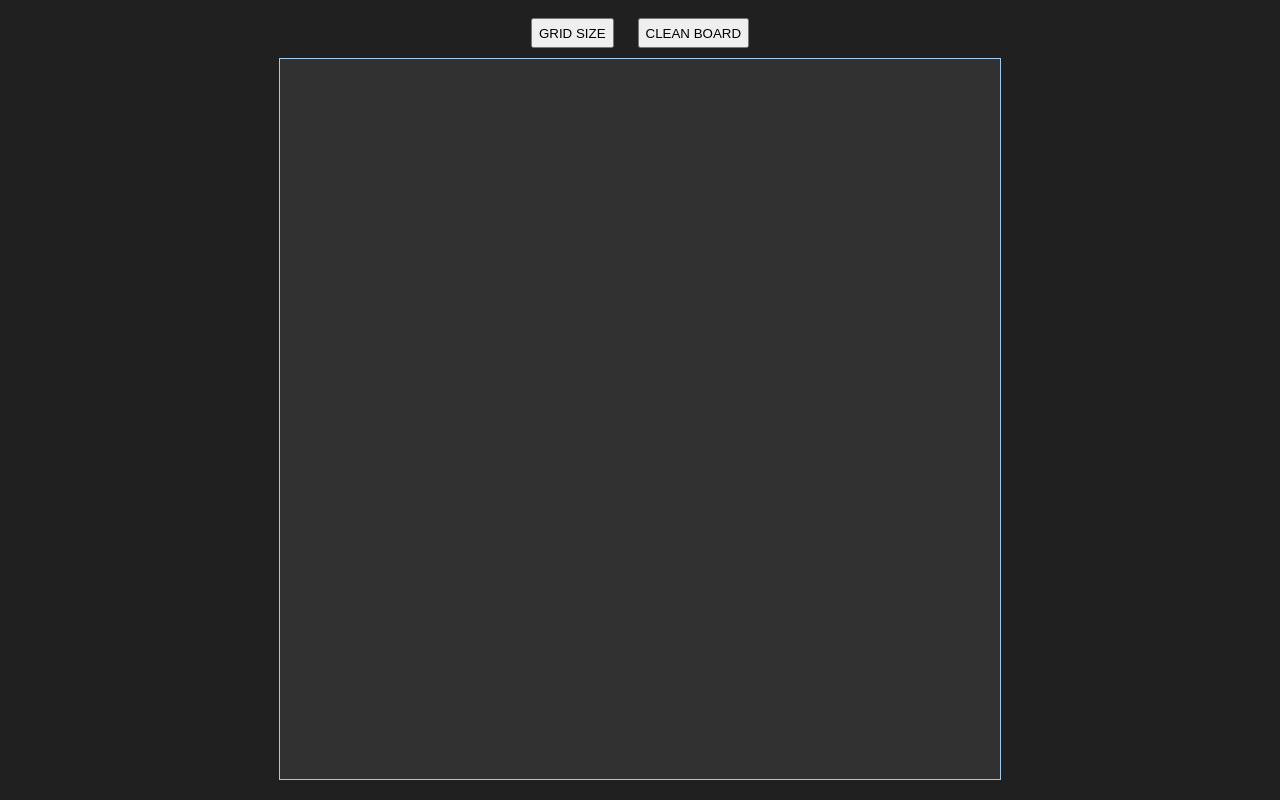
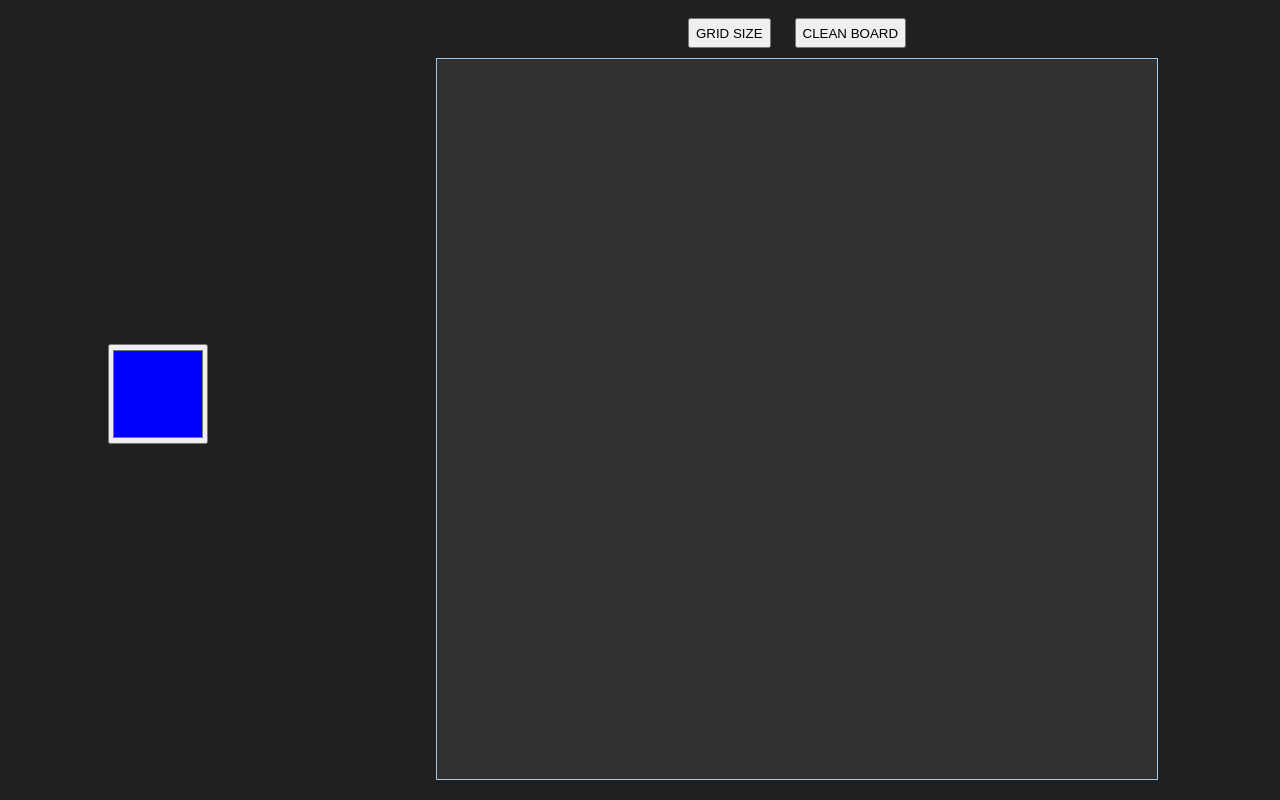
Before and after one commit to SagiHalevy/sketchpad, a plain HTML site: page index.html in a window 1280 px wide. Drawn offline with Linux system fonts and the light colour scheme.

Commit message:
Added color picker

```diff
--- a/index.html
+++ b/index.html
@@ -8,6 +8,11 @@
     <script src="script.js" defer></script>
 </head>
 <body>
+
+   <div class="colorPanel">
+    <input type="color" id="colorPicker" value="#0000ff">
+   </div>
+
 
     <div class="whole">
         <div class="utilityBtns">
--- a/script.js
+++ b/script.js
@@ -1,5 +1,10 @@
+const container = document.querySelector('.container');
+const gridSizeBtn = document.querySelector('.gridSizeBtn');
+const cleanBtn = document.querySelector('.cleanBtn');
+const colorPicker = document.querySelector('#colorPicker');
+
 let mouseIsDown = false;
-let selectedColor = 'green';
+let selectedColor = colorPicker.value;
 const MAX_GRID_SIZE = 100;
 const GRID_RELATIVE_SIZE = 90; //Size of sketch-board relative to screen (actually size of each individual cell in the grid)
 const root = document.querySelector(':root');
@@ -22,9 +27,7 @@ function disableDraggingOnGrid(){
     });
 }
 
-const container = document.querySelector('.container');
-const gridSizeBtn = document.querySelector('.gridSizeBtn');
-const cleanBtn = document.querySelector('.cleanBtn');
+
 disableDraggingOnGrid();
 
 function initializeGrid(gridSize){
@@ -55,6 +58,15 @@ function initializeGrid(gridSize){
         container.appendChild(col);
     }
 }
+
+
+
+
+colorPicker.addEventListener('input', function() {
+     selectedColor = colorPicker.value;
+
+});
+
 
 function deleteGridCells() {
     while (container.firstChild) {
--- a/style.css
+++ b/style.css
@@ -2,7 +2,8 @@ body{
     background-color: rgba(14, 13, 13, 0.918);
     display: flex;
     flex-direction: row;
-    justify-content: center;
+    gap:10vw;
+    flex-wrap: wrap;
 }
 
 .container{
@@ -24,6 +25,7 @@ body{
 
 
 .whole{
+
     display: flex;
     flex-direction: column;
     align-items: center;
@@ -31,8 +33,23 @@ body{
 
 }
 
-
 .utilityBtns button{
     margin: 10px;
     height: 30px;
 }
+
+
+
+#colorPicker{
+
+    width: 100px;
+    height: 100px;
+}
+
+
+.colorPanel{
+    width: 300px;
+    display: flex;
+    justify-content: center;
+    align-items: center;
+}
```
